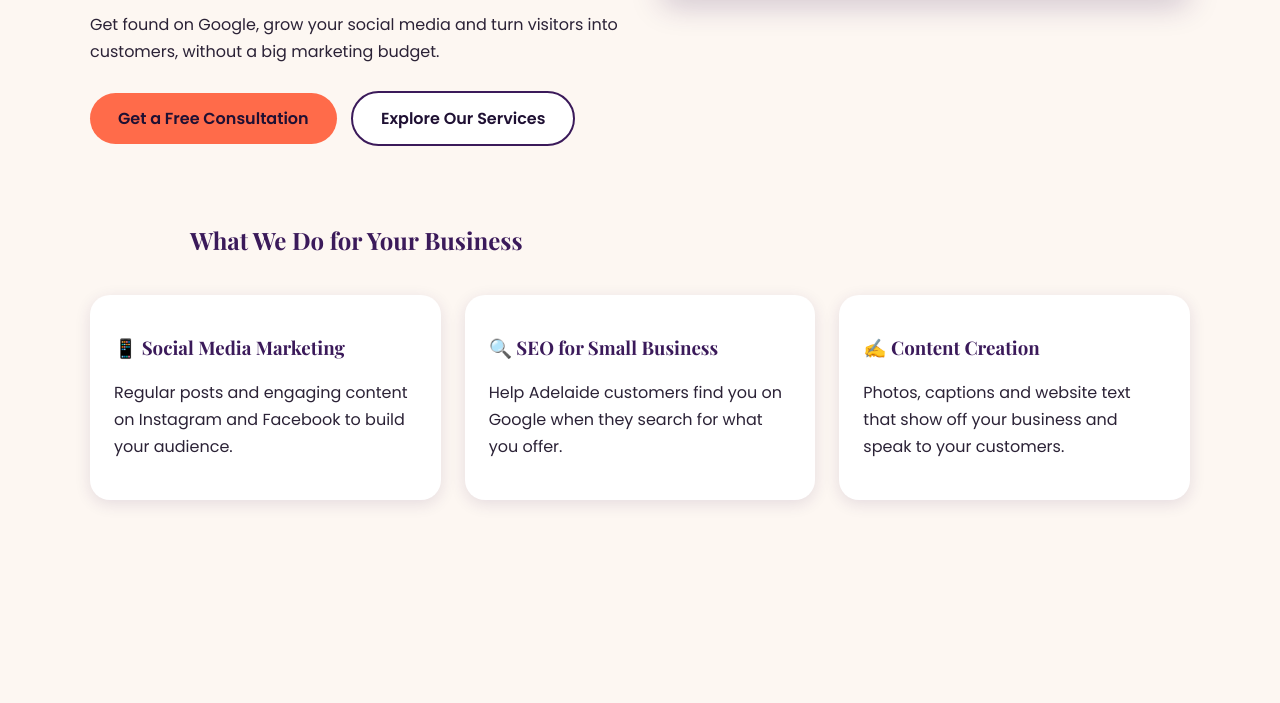
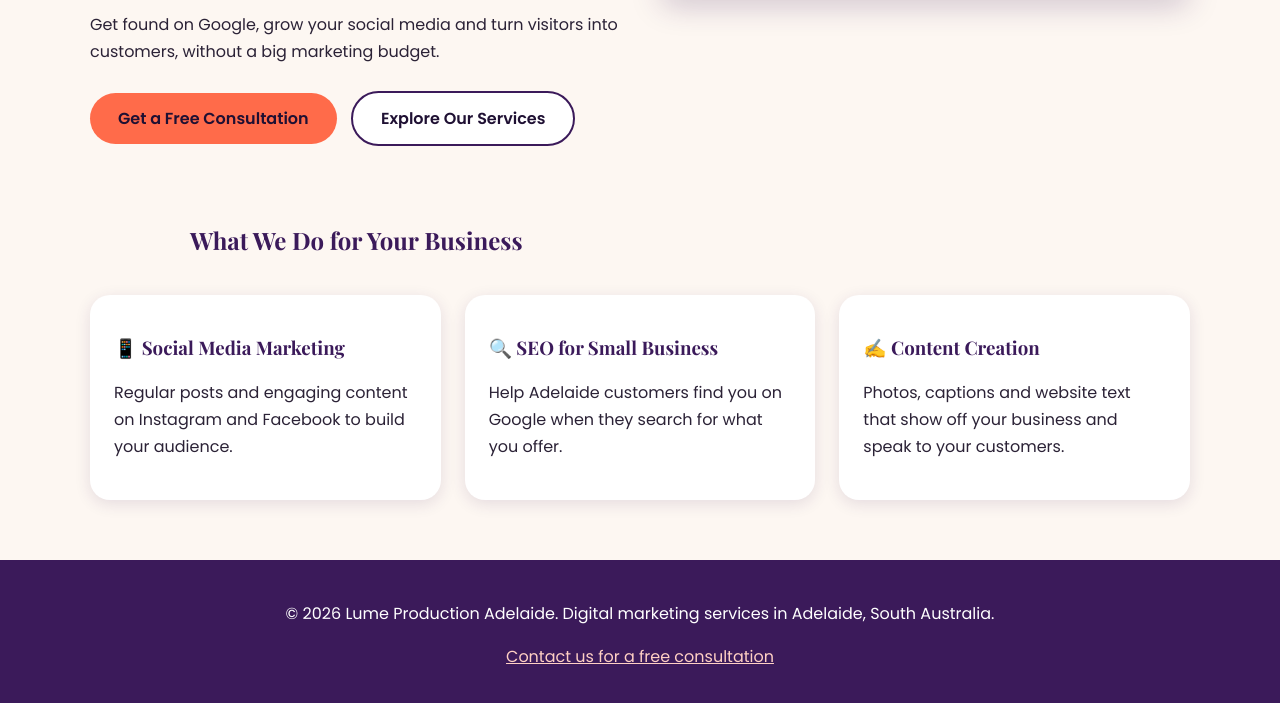
Before and after one commit to agas0002/agas0002, a plain HTML site: page index.html in a window 1280 px wide. Shown: the part 305-1008 px from the top of the page. Before the commit the page ends 825 px from the top, so only its background shows below. Drawn offline with nearby package versions, Linux system fonts and the light colour scheme.

Commit message:
Add footer with copyright and contact information

```diff
--- a/index.html
+++ b/index.html
@@ -48,5 +48,10 @@
       <p>Photos, captions and website text that show off your business and speak to your customers.</p>
     </div>
   </div>
+
+  <footer>
+    <p>&copy; 2026 Lume Production Adelaide. Digital marketing services in Adelaide, South Australia.</p>
+    <p><a href="contact.html">Contact us for a free consultation</a></p>
+  </footer>
 </body>
 </html>
```
